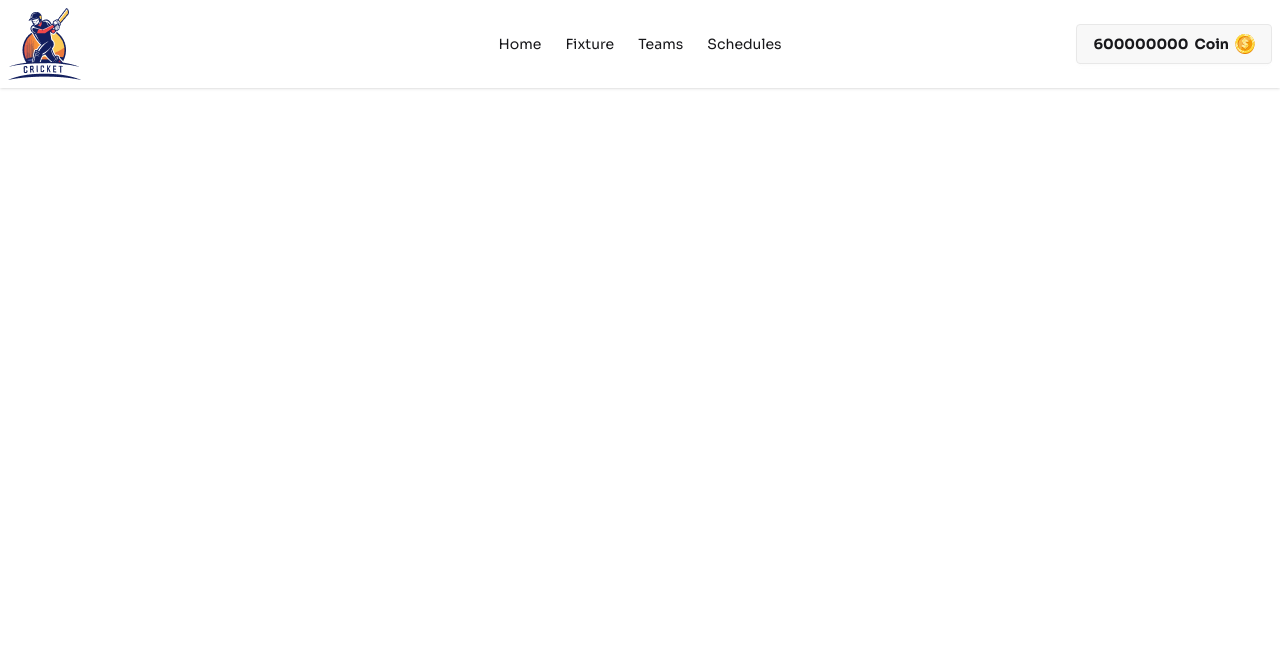
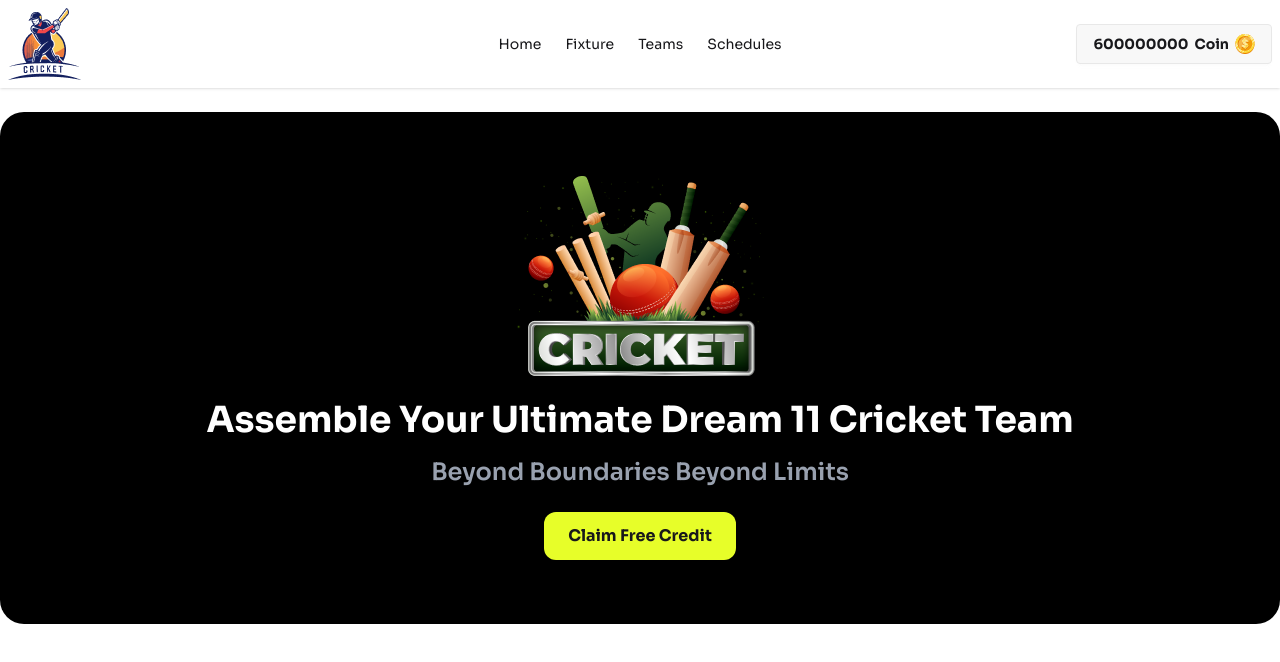
Before and after one commit to jahiddeveloper/BPL-Project, a React (Vite) app: page / in a window 1280 px wide. Shown: the top 662 px of the page. Built offline with nearby package versions, Linux system fonts and the light colour scheme.

Commit message:
Hero section is compleat

```diff
--- a/src/App.jsx
+++ b/src/App.jsx
@@ -1,4 +1,5 @@
 import './App.css'
+import Hero from './Component/Hero/Hero'
 import Navbar from './Component/Navbar/Navbar'
 
 function App() {
@@ -6,6 +7,7 @@ function App() {
   return (
     <>
       <Navbar></Navbar>
+      <Hero></Hero>
     </>
   )
 }
--- /dev/null
+++ b/src/Component/Hero/Hero.jsx
@@ -0,0 +1,22 @@
+import React from "react";
+import heroImg from "../../assets/banner-main.png";
+const Hero = () => {
+  return (
+    <div className="bg-black mt-6 container md:mx-auto py-16 rounded-3xl">
+      <img className="mx-auto" src={heroImg} alt="Hero Img" />
+      <h1 className="text-4xl font-bold text-center mt-6 text-white">
+        Assemble Your Ultimate Dream 11 Cricket Team
+      </h1>
+      <h3 className="mt-4 text-2xl font-semibold text-gray-400 text-center">
+        Beyond Boundaries Beyond Limits
+      </h3>
+      <div className="flex justify-center items-center mt-6">
+        <button className="cursor-pointer justify-items-center bg-[#e7fe29] px-6 py-3 font-bold rounded-xl hover:bg-black hover:text-white hover:transition duration-300">
+          Claim Free Credit
+        </button>
+      </div>
+    </div>
+  );
+};
+
+export default Hero;
--- a/src/Component/Navbar/Navbar.jsx
+++ b/src/Component/Navbar/Navbar.jsx
@@ -43,7 +43,7 @@ const Navbar = () => {
               </li>
             </ul>
           </div>
-          <img src={navImg} alt="" />
+          <img src={navImg} alt="logo" />
         </div>
         <div className="navbar-center hidden lg:flex">
           <ul className="menu menu-horizontal px-1 md:mx-3">
```
